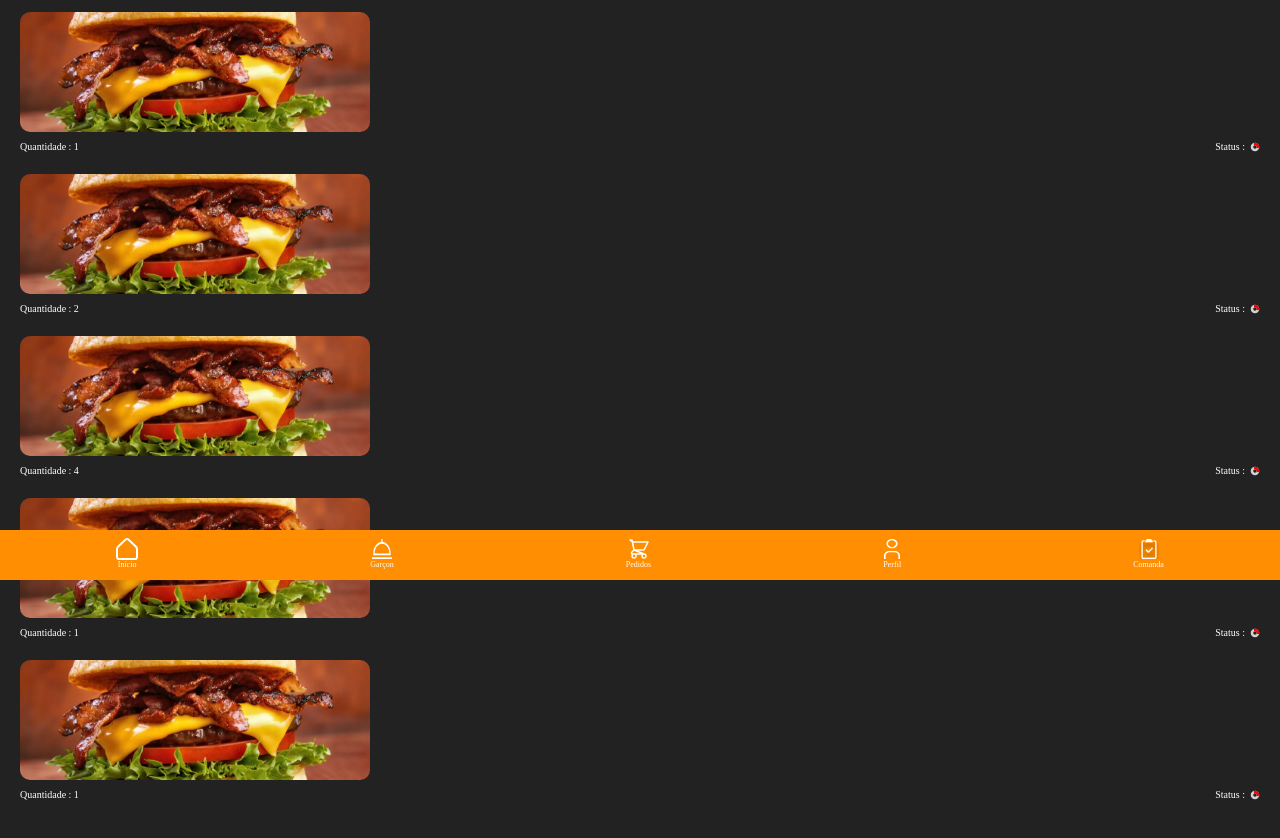
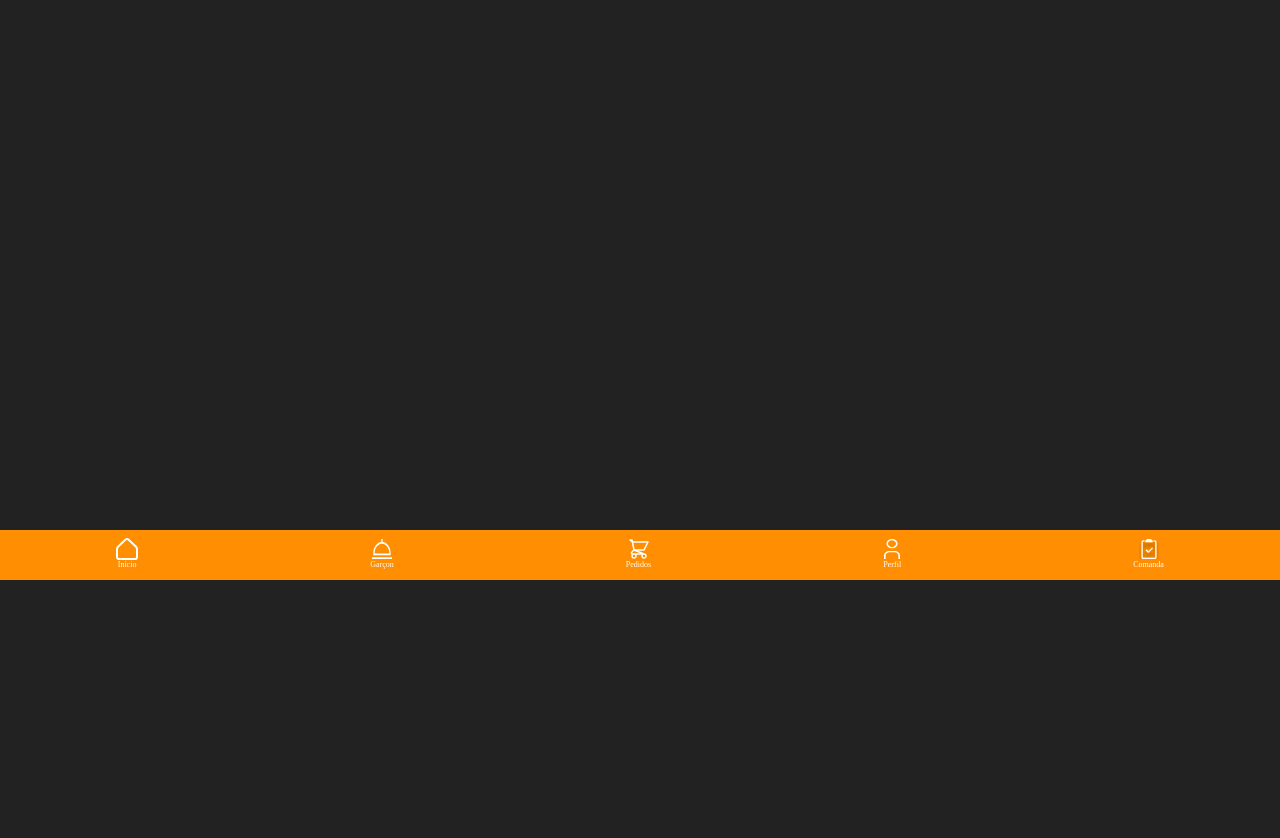
Before and after one commit to ducktechbr/foodsfun-frontend, a Next.js app: page /comandaApp in a window 1280 px wide. Shown: the part 220-1058 px from the top of the page. After the commit the page ends 800 px from the top, so only its background shows below. Built offline with nearby package versions, Linux system fonts and the light colour scheme; a web font is replaced by a local one.

Commit message:
arrumados pedidos e produtos com mudança de schema de check e resolvido bug de pedidos da página produtos do admin

```diff
--- a/src/api/index.js
+++ b/src/api/index.js
@@ -1,7 +1,7 @@
 import axios from "axios";
 
 const apiURL = {
-  development: "https://foods-fan-app.herokuapp.com/",
+  development: "http://localhost:8888/",
   production: "https://foods-fan-app.herokuapp.com/",
 };
 
--- a/src/pages/comandaApp/index.js
+++ b/src/pages/comandaApp/index.js
@@ -1,21 +1,23 @@
-import Image from "next/image";
-import Link from "next/link";
+import Image from 'next/image';
+import Link from 'next/link';
 
-import styles from "./styles.module.css";
+import styles from './styles.module.css';
 
-import back from "../../assets/backbutton.svg";
-import botaoAdd from "../../assets/+.svg";
-import hamburgui from "../../assets/hamburgui.svg";
-import load from "../../assets/load.svg";
+import back from '../../assets/backbutton.svg';
+import botaoAdd from '../../assets/+.svg';
+import hamburgui from '../../assets/hamburgui.svg';
+import load from '../../assets/load.svg';
 
-import FooterBar from "../../components/FooterBar";
+import FooterBar from '../../components/FooterBar';
 
 export default function comanda() {
 	return (
 		<div>
 			<div className={styles.header}>
 				<Link href="/produtosApp">
+					<div>
 						<Image src={back} alt="back button" />
+					</div>
 				</Link>
 				<h1>Comanda</h1>
 				<div>
@@ -23,6 +25,10 @@ export default function comanda() {
 				</div>
 			</div>
 			<div className={styles.divPedidos}>
+
+
+
+
 				<div className={styles.divPedido}>
 					<Image src={hamburgui} alt="hamburgui" />
 					<div className={styles.divFooterPedidos}>
@@ -33,56 +39,7 @@ export default function comanda() {
 						</div>
 					</div>
 				</div>
-        <div className={styles.divPedido}>
-          <Image src={hamburgui} alt="hamburgui" />
-          <div className={styles.divFooterPedidos}>
-            <span>Quantidade : 1</span>
-            <div className="flex items-center">
-              <span>Status : </span>
-              <Image src={load} alt="load" />
-            </div>
-          </div>
-        </div>
-        <div className={styles.divPedido}>
-          <Image src={hamburgui} alt="hamburgui" />
-          <div className={styles.divFooterPedidos}>
-            <span>Quantidade : 2</span>
-            <div className="flex items-center">
-              <span>Status : </span>
-              <Image src={load} alt="load" />
-            </div>
-          </div>
-        </div>
-        <div className={styles.divPedido}>
-          <Image src={hamburgui} alt="hamburgui" />
-          <div className={styles.divFooterPedidos}>
-            <span>Quantidade : 4</span>
-            <div className="flex items-center">
-              <span>Status : </span>
-              <Image src={load} alt="load" />
-            </div>
-          </div>
-        </div>
-        <div className={styles.divPedido}>
-          <Image src={hamburgui} alt="hamburgui" />
-          <div className={styles.divFooterPedidos}>
-            <span>Quantidade : 1</span>
-            <div className="flex items-center">
-              <span>Status : </span>
-              <Image src={load} alt="load" />
-            </div>
-          </div>
-        </div>
-        <div className={styles.divPedido}>
-          <Image src={hamburgui} alt="hamburgui" />
-          <div className={styles.divFooterPedidos}>
-            <span>Quantidade : 1</span>
-            <div className="flex items-center">
-              <span>Status : </span>
-              <Image src={load} alt="load" />
-            </div>
-          </div>
-        </div>
+
 			</div>
 
 			<div className={styles.footer}>
--- a/src/pages/pedidosApp/index.js
+++ b/src/pages/pedidosApp/index.js
@@ -1,32 +1,33 @@
-import Image from "next/image";
-import Link from "next/link";
-import { useRouter } from "next/router";
+import Image from 'next/image';
+import Link from 'next/link';
+import { useRouter } from 'next/router';
 
-import { useEffect, useState } from "react";
+import { useEffect, useState } from 'react';
 
-import styles from "./styles.module.css";
+import styles from './styles.module.css';
 
-import back from "../../assets/backbutton.svg";
-import botaoAdd from "../../assets/botaoAdd.svg";
-import botaoFinalizar from "../../assets/botaoFinalizar.svg";
-import FooterBar from "../../components/FooterBar";
-import { api } from "../../api";
+import back from '../../assets/backbutton.svg';
+import botaoAdd from '../../assets/botaoAdd.svg';
+import botaoFinalizar from '../../assets/botaoFinalizar.svg';
+import FooterBar from '../../components/FooterBar';
+import { api } from '../../api';
 
 export default function Pedidos() {
-
 	const router = useRouter();
 
-  const [check, setCheck] = useState(null)
+	const [check, setCheck] = useState(null);
 
-  useEffect( () => {
+	useEffect(() => {
 		getCheck();
-  }, [])
+	}, []);
 
-  async function getCheck(){
-    const localStore = localStorage.getItem("loggedInClient");
+	async function getCheck() {
+		const localStore = localStorage.getItem('loggedInClient');
+		if (JSON.parse(localStore).checkId) {
 			const id = JSON.parse(localStore).checkId;
-    const response = await api.patch("/getCheck", {id : id  } )
-    setCheck(response.data)
+			const response = await api.patch('/getCheck', { id: id });
+			setCheck(response.data);
+		}
 	}
 
 	//Funcao a ser usada no pagamento para fechar a mesa
@@ -34,15 +35,14 @@ export default function Pedidos() {
 	// function handleClearStorege(){
 	// }
 
-    async function handleToggleCheck(){
-      const localStore = localStorage.getItem("loggedInClient");
+	async function handleToggleCheck() {
+		const localStore = localStorage.getItem('loggedInClient');
 		const id = JSON.parse(localStore).checkId;
-      await api.patch("/toggleCheck", {id : id  } )
-      const localStored = JSON.parse(localStorage.getItem("loggedInClient"));
-      delete localStored.checkId
-      localStorage.setItem("loggedInClient", JSON.stringify(localStored));
-      router.push("/comandaApp");
-
+		await api.patch('/toggleCheck', { id: id });
+		const localStored = JSON.parse(localStorage.getItem('loggedInClient'));
+		delete localStored.checkId;
+		localStorage.setItem('loggedInClient', JSON.stringify(localStored));
+		router.push('/comandaApp');
 	}
 
 	return (
@@ -61,22 +61,28 @@ export default function Pedidos() {
 					<strong>Último pedido</strong>
 				</h1>
 
-
 				<div className="bg-transparent my-2">
-
-          {check ? !check.isDisabeled? check.orders.map((cur, key) => {
-            return(
-
-            <div className="bg-transparent flex items-center" key={key}>
-              <span className={styles.numero}> {cur.quantity} </span>
-              <span className={styles.text}> {cur.title} </span>
+					{check
+						? !check.isDisabeled
+							? check.orders.map((cur, key) => {
+									return (
+										<div
+											className="bg-transparent flex items-center"
+											key={key}
+										>
+											<span className={styles.numero}>
+												{' '}
+												{cur.quantity}{' '}
+											</span>
+											<span className={styles.text}>
+												{' '}
+												{cur.title}{' '}
+											</span>
 										</div>
-            )
-          } ) : null : null}
-
-
-
-
+									);
+							  })
+							: null
+						: null}
 				</div>
 				<div className="bg-transparent flex justify-around">
 					<Link href="/produtosApp">
--- a/src/pages/produtosApp/index.js
+++ b/src/pages/produtosApp/index.js
@@ -114,7 +114,6 @@ export default function Produtos() {
 
   function handleOpen(cur){
     setCard(cur)
-    console.log(cur)
     setIsOpen(true)
     const storedClient = localStorage.getItem("loggedInClient");
     const id = JSON.parse(storedClient).tableId;
@@ -123,8 +122,6 @@ export default function Produtos() {
 
   async function handleChange(event){
     setForm({ ...form, [event.target.name]: event.target.value });
-    console.log(form)
-
   }
 
   async function handleQuantity(text){
```
Also changed, not shown: 1 other file (tests, documents, lock files or other folders). Lines whose indentation alone changed are shown as unchanged.
